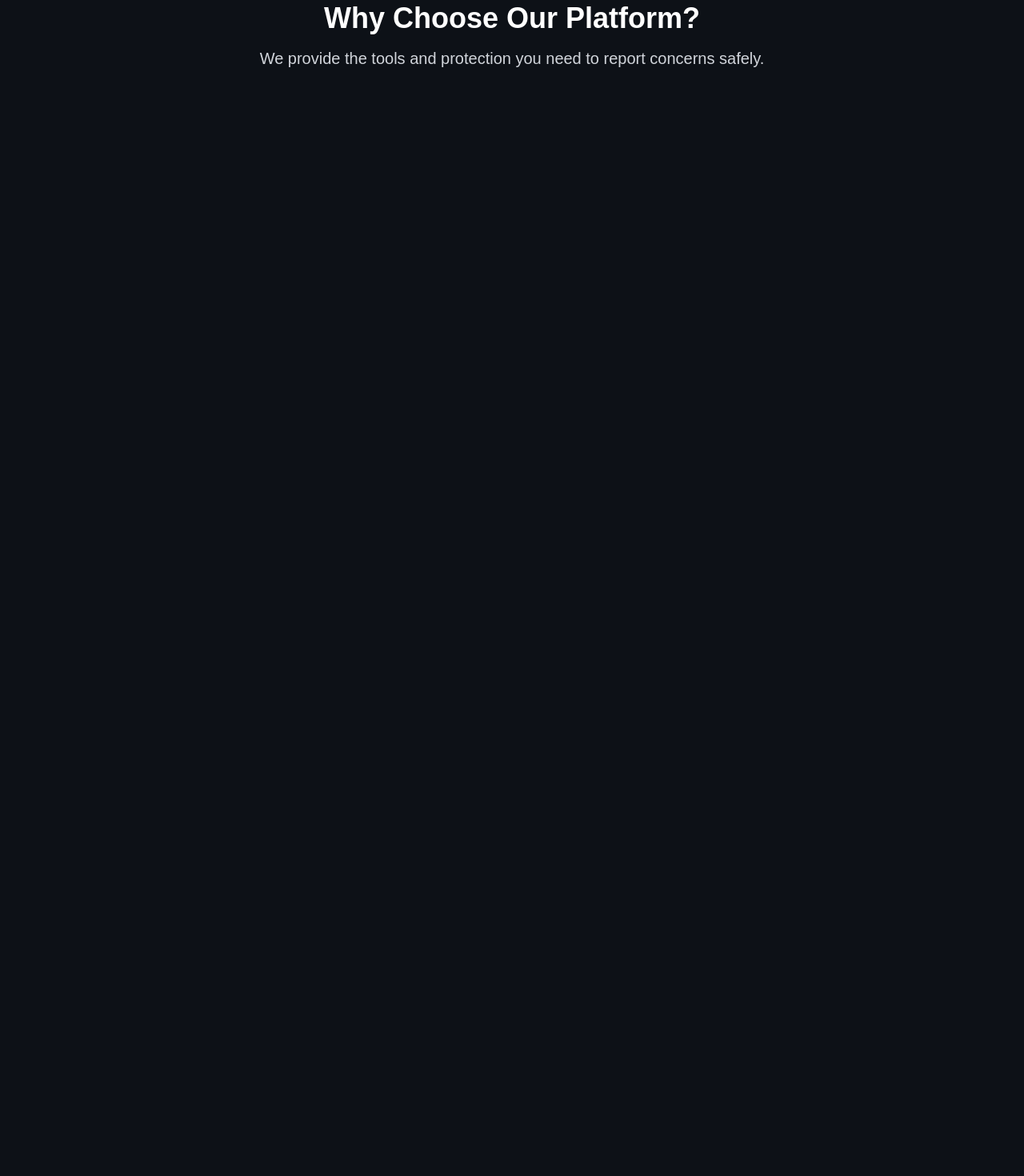
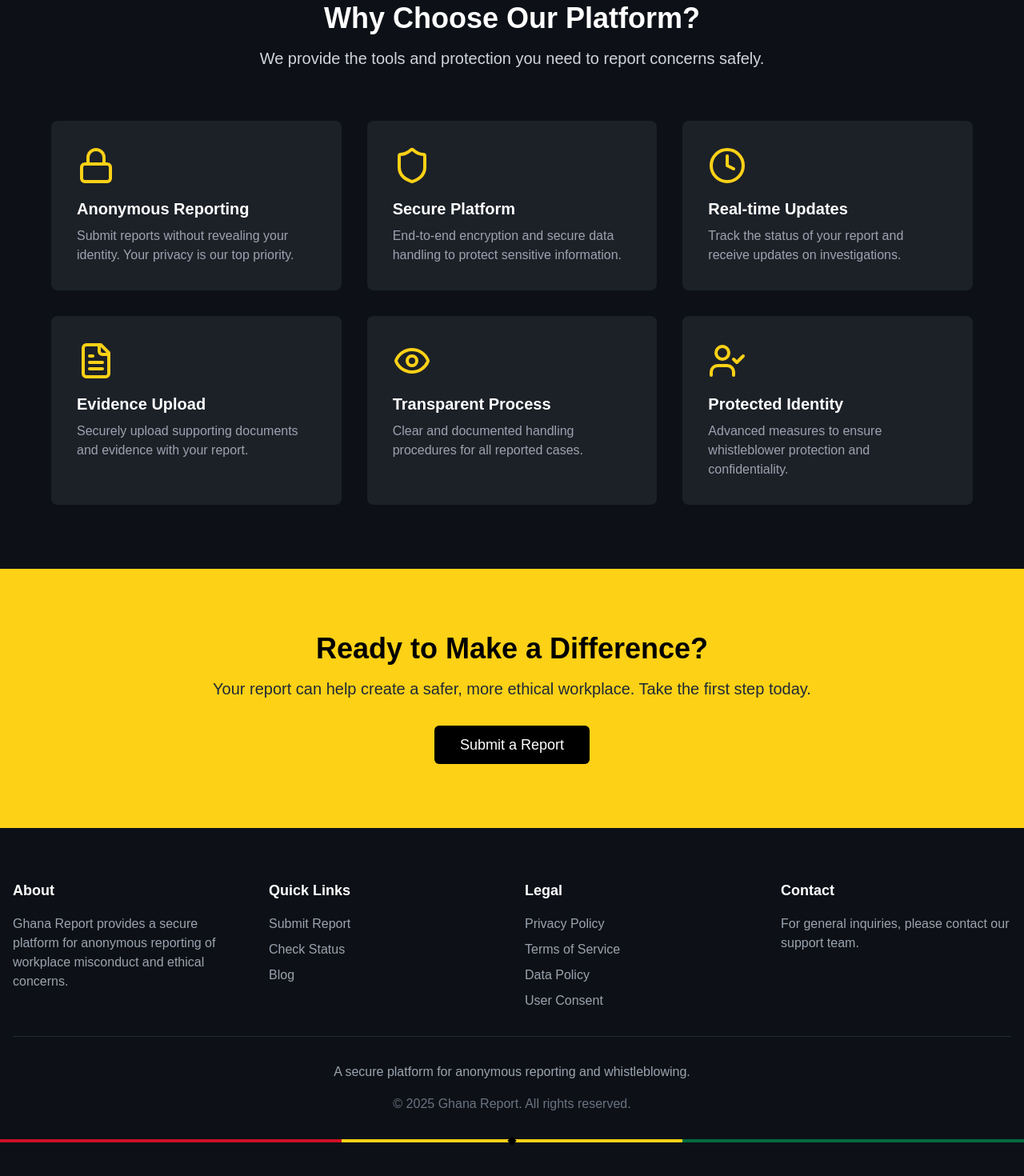
Before and after one commit to theoheneba/annonReport, a Next.js app: page / in a window 1280 px wide. Shown: the part 942-2412 px from the top of the page at 80% size. Before the commit the page ends 1109 px from the top, so only its background shows below. Built offline with nearby package versions, Linux system fonts and the light colour scheme.

Commit message:
new update

```diff
--- a/app/page.tsx
+++ b/app/page.tsx
@@ -1,6 +1,7 @@
 import Link from "next/link"
 import Image from "next/image"
 import { Button } from "@/components/ui/button"
+import { Lock, Shield, Clock, FileText, Eye, UserCheck } from "lucide-react"
 
 export default function Home() {
   return (
@@ -27,27 +28,152 @@ export default function Home() {
             </Button>
           </Link>
         </div>
-        <div className="absolute bottom-0 left-0 right-0">
-          <div className="h-2 w-full flex">
-            <div className="flex-1 bg-[#CE1126]" />
-            <div className="flex-1 bg-[#FCD116] relative">
-              <div className="absolute inset-0 flex items-center justify-center">
-                <div className="w-2 h-2 bg-black transform rotate-45" />
-              </div>
+      </section>
+
+      <section className="py-20 bg-[#0D1117] text-white">
+        <div className="container mx-auto px-4">
+          <div className="text-center mb-16">
+            <h2 className="text-4xl font-bold mb-4">Why Choose Our Platform?</h2>
+            <p className="text-xl text-gray-300">
+              We provide the tools and protection you need to report concerns safely.
+            </p>
+          </div>
+
+          <div className="grid grid-cols-1 md:grid-cols-2 lg:grid-cols-3 gap-8 max-w-6xl mx-auto">
+            <div className="bg-[#1C2128] p-8 rounded-lg">
+              <Lock className="w-12 h-12 text-[#FCD116] mb-4" />
+              <h3 className="text-xl font-semibold mb-2">Anonymous Reporting</h3>
+              <p className="text-gray-400">
+                Submit reports without revealing your identity. Your privacy is our top priority.
+              </p>
             </div>
-            <div className="flex-1 bg-[#006B3F]" />
+
+            <div className="bg-[#1C2128] p-8 rounded-lg">
+              <Shield className="w-12 h-12 text-[#FCD116] mb-4" />
+              <h3 className="text-xl font-semibold mb-2">Secure Platform</h3>
+              <p className="text-gray-400">
+                End-to-end encryption and secure data handling to protect sensitive information.
+              </p>
+            </div>
+
+            <div className="bg-[#1C2128] p-8 rounded-lg">
+              <Clock className="w-12 h-12 text-[#FCD116] mb-4" />
+              <h3 className="text-xl font-semibold mb-2">Real-time Updates</h3>
+              <p className="text-gray-400">Track the status of your report and receive updates on investigations.</p>
+            </div>
+
+            <div className="bg-[#1C2128] p-8 rounded-lg">
+              <FileText className="w-12 h-12 text-[#FCD116] mb-4" />
+              <h3 className="text-xl font-semibold mb-2">Evidence Upload</h3>
+              <p className="text-gray-400">Securely upload supporting documents and evidence with your report.</p>
+            </div>
+
+            <div className="bg-[#1C2128] p-8 rounded-lg">
+              <Eye className="w-12 h-12 text-[#FCD116] mb-4" />
+              <h3 className="text-xl font-semibold mb-2">Transparent Process</h3>
+              <p className="text-gray-400">Clear and documented handling procedures for all reported cases.</p>
+            </div>
+
+            <div className="bg-[#1C2128] p-8 rounded-lg">
+              <UserCheck className="w-12 h-12 text-[#FCD116] mb-4" />
+              <h3 className="text-xl font-semibold mb-2">Protected Identity</h3>
+              <p className="text-gray-400">Advanced measures to ensure whistleblower protection and confidentiality.</p>
+            </div>
           </div>
         </div>
       </section>
 
-      <section className="py-20 bg-[#0D1117] text-white">
-        <div className="container mx-auto px-4">
-          <h2 className="text-4xl font-bold text-center mb-4">Why Choose Our Platform?</h2>
-          <p className="text-xl text-gray-300 text-center max-w-3xl mx-auto">
-            We provide the tools and protection you need to report concerns safely.
+      <section className="bg-[#FCD116] py-20">
+        <div className="container mx-auto px-4 text-center">
+          <h2 className="text-3xl md:text-4xl font-bold text-black mb-4">Ready to Make a Difference?</h2>
+          <p className="text-xl text-gray-800 mb-8">
+            Your report can help create a safer, more ethical workplace. Take the first step today.
           </p>
+          <Link href="/submit">
+            <Button className="bg-black hover:bg-gray-900 text-white px-8 py-6 text-lg">Submit a Report</Button>
+          </Link>
         </div>
       </section>
+
+      <footer className="bg-[#0D1117] text-white py-16">
+        <div className="container mx-auto px-4">
+          <div className="grid grid-cols-1 md:grid-cols-4 gap-8 mb-8">
+            <div>
+              <h3 className="text-lg font-semibold mb-4">About</h3>
+              <p className="text-gray-400">
+                Ghana Report provides a secure platform for anonymous reporting of workplace misconduct and ethical
+                concerns.
+              </p>
+            </div>
+
+            <div>
+              <h3 className="text-lg font-semibold mb-4">Quick Links</h3>
+              <ul className="space-y-2">
+                <li>
+                  <Link href="/submit" className="text-gray-400 hover:text-white">
+                    Submit Report
+                  </Link>
+                </li>
+                <li>
+                  <Link href="/status" className="text-gray-400 hover:text-white">
+                    Check Status
+                  </Link>
+                </li>
+                <li>
+                  <Link href="/blog" className="text-gray-400 hover:text-white">
+                    Blog
+                  </Link>
+                </li>
+              </ul>
+            </div>
+
+            <div>
+              <h3 className="text-lg font-semibold mb-4">Legal</h3>
+              <ul className="space-y-2">
+                <li>
+                  <Link href="/privacy" className="text-gray-400 hover:text-white">
+                    Privacy Policy
+                  </Link>
+                </li>
+                <li>
+                  <Link href="/terms" className="text-gray-400 hover:text-white">
+                    Terms of Service
+                  </Link>
+                </li>
+                <li>
+                  <Link href="/data-policy" className="text-gray-400 hover:text-white">
+                    Data Policy
+                  </Link>
+                </li>
+                <li>
+                  <Link href="/consent" className="text-gray-400 hover:text-white">
+                    User Consent
+                  </Link>
+                </li>
+              </ul>
+            </div>
+
+            <div>
+              <h3 className="text-lg font-semibold mb-4">Contact</h3>
+              <p className="text-gray-400">For general inquiries, please contact our support team.</p>
+            </div>
+          </div>
+
+          <div className="border-t border-gray-800 pt-8 text-center">
+            <p className="text-gray-400 mb-4">A secure platform for anonymous reporting and whistleblowing.</p>
+            <p className="text-gray-500">© {new Date().getFullYear()} Ghana Report. All rights reserved.</p>
+          </div>
+        </div>
+        <div className="h-1 w-full flex mt-8">
+          <div className="flex-1 bg-[#CE1126]" />
+          <div className="flex-1 bg-[#FCD116] relative">
+            <div className="absolute inset-0 flex items-center justify-center">
+              <div className="w-2 h-2 bg-black transform rotate-45" />
+            </div>
+          </div>
+          <div className="flex-1 bg-[#006B3F]" />
+        </div>
+      </footer>
     </main>
   )
 }
--- a/app/submit/page.tsx
+++ b/app/submit/page.tsx
@@ -42,6 +42,9 @@ export default function SubmitReport() {
           method: "POST",
           body: formData,
         })
+        if (!uploadRes.ok) {
+          throw new Error(`HTTP error! status: ${uploadRes.status}`)
+        }
         const { url } = await uploadRes.json()
         uploadedFiles.push({
           name: file.name,
@@ -65,6 +68,10 @@ export default function SubmitReport() {
           attachments: uploadedFiles,
         }),
       })
+
+      if (!response.ok) {
+        throw new Error(`HTTP error! status: ${response.status}`)
+      }
 
       const data = await response.json()
 
--- a/package.json
+++ b/package.json
@@ -62,7 +62,9 @@
     "crypto": "latest",
     "@react-pdf/renderer": "latest",
     "bcryptjs": "latest",
-    "jose": "latest"
+    "jose": "latest",
+    "fs": "latest",
+    "path": "latest"
   },
   "devDependencies": {
     "@types/node": "^22",
```
Also changed, not shown: 2 other files (tests, documents, lock files or other folders).
